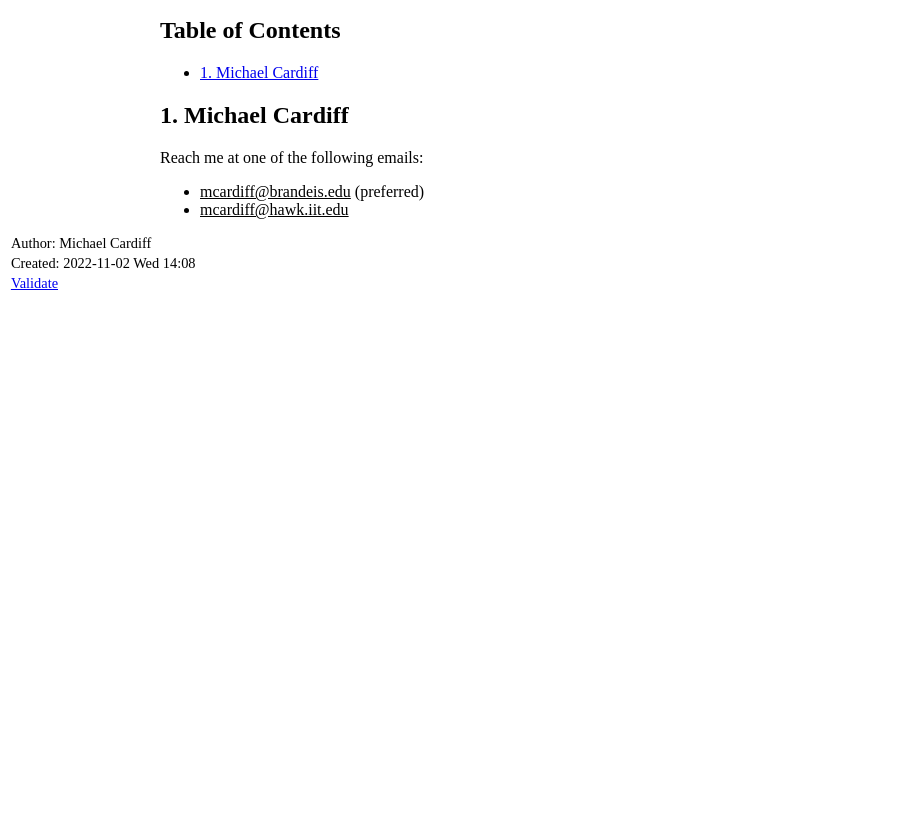
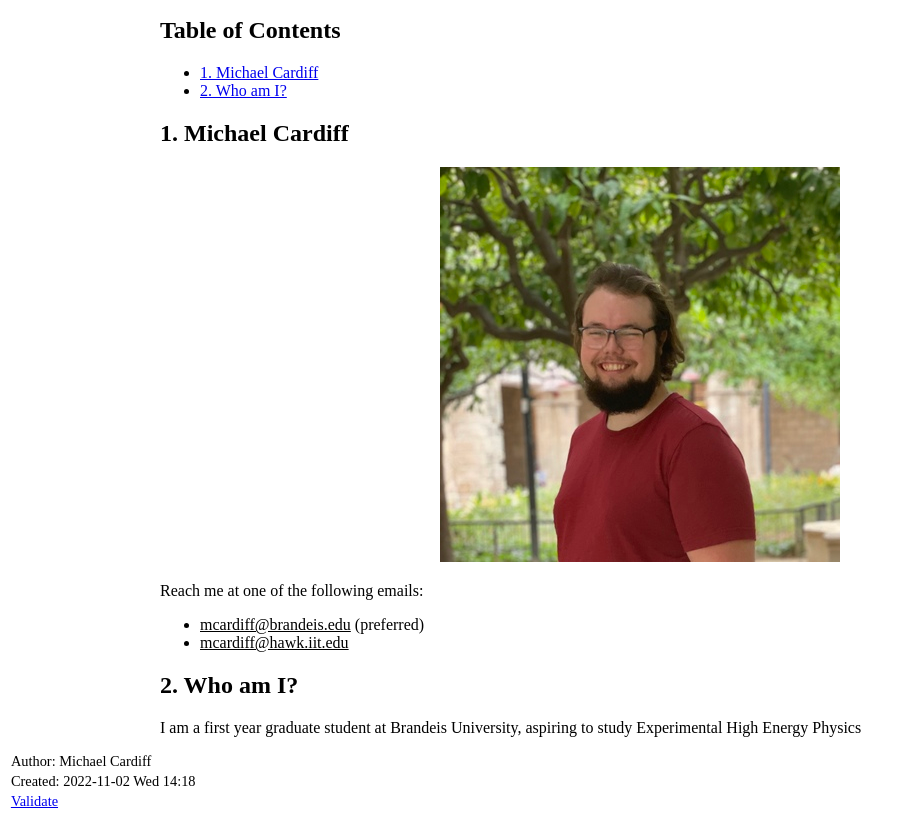
Before and after one commit to mcardoff/mcardoff.github.io, a plain HTML site: page index.html in a window 1280 px wide. Shown: the part 61-879 px from the top of the page, without its empty margins (0-913 px from the left). Before the commit the page ends 800 px from the top, so only its background shows below. Drawn offline with Linux system fonts and the light colour scheme.

Commit message:
new stuff

```diff
--- a/index.html
+++ b/index.html
@@ -3,7 +3,7 @@
 "http://www.w3.org/TR/xhtml1/DTD/xhtml1-strict.dtd">
 <html xmlns="http://www.w3.org/1999/xhtml" lang="en" xml:lang="en">
 <head>
-<!-- 2022-11-02 Wed 14:08 -->
+<!-- 2022-11-02 Wed 14:18 -->
 <meta http-equiv="Content-Type" content="text/html;charset=utf-8" />
 <meta name="viewport" content="width=device-width, initial-scale=1" />
 <title>Michael Cardiff</title>
@@ -202,13 +202,15 @@
 <h2>Table of Contents</h2>
 <div id="text-table-of-contents" role="doc-toc">
 <ul>
-<li><a href="#org93624bd">1. Michael Cardiff</a></li>
+<li><a href="#org82a8b4c">1. Michael Cardiff</a></li>
+<li><a href="#org3706492">2. Who am I?</a></li>
 </ul>
 </div>
 </div>
-<div id="outline-container-org93624bd" class="outline-2">
-<h2 id="org93624bd"><span class="section-number-2">1.</span> Michael Cardiff</h2>
+<div id="outline-container-org82a8b4c" class="outline-2">
+<h2 id="org82a8b4c"><span class="section-number-2">1.</span> Michael Cardiff</h2>
 <div class="outline-text-2" id="text-1">
+<p align="center"><img src="./me.jpg" /></p>
 <p>
 Reach me at one of the following emails:
 </p>
@@ -218,10 +220,18 @@ Reach me at one of the following emails:
 </ul>
 </div>
 </div>
+<div id="outline-container-org3706492" class="outline-2">
+<h2 id="org3706492"><span class="section-number-2">2.</span> Who am I?</h2>
+<div class="outline-text-2" id="text-2">
+<p>
+I am a first year graduate student at Brandeis University, aspiring to study Experimental High Energy Physics
+</p>
+</div>
+</div>
 </div>
 <div id="postamble" class="status">
 <p class="author">Author: Michael Cardiff</p>
-<p class="date">Created: 2022-11-02 Wed 14:08</p>
+<p class="date">Created: 2022-11-02 Wed 14:18</p>
 <p class="validation"><a href="https://validator.w3.org/check?uri=referer">Validate</a></p>
 </div>
 </body>
```
Also changed, not shown: 1 other file.
